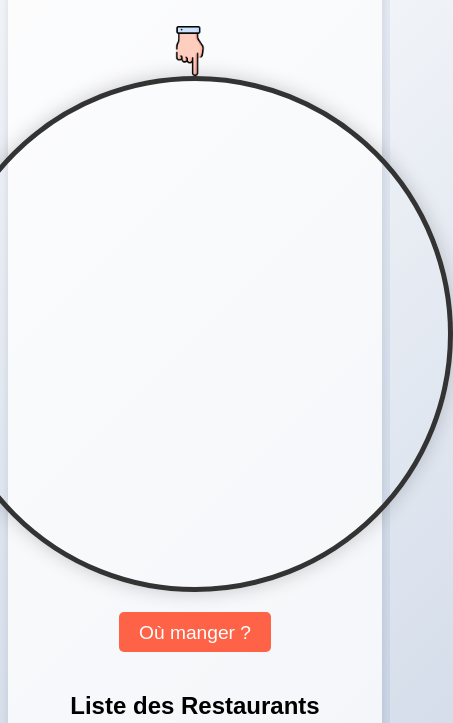
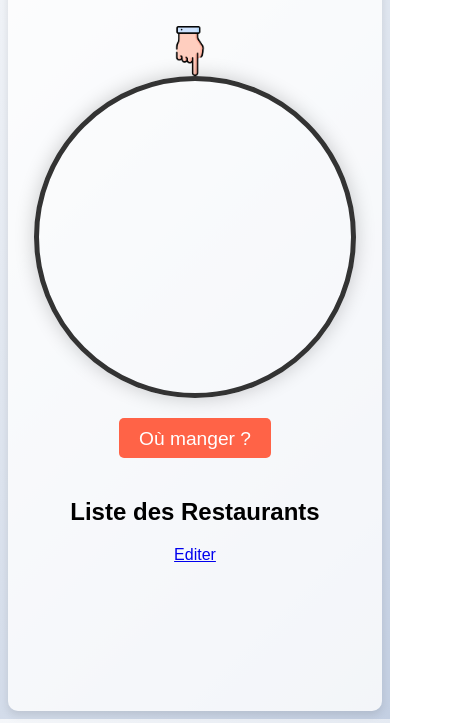
Before and after one commit to Lukyyy9/Lukyyy9.github.io, a plain HTML site: page index.html in a window 390 px wide. Shown: the part 121-844 px from the top of the page, 453 px wide, since content can reach past the window. Drawn offline with Linux system fonts and the light colour scheme; no server answers.

Commit message:
responsive

```diff
--- a/styles.css
+++ b/styles.css
@@ -12,6 +12,10 @@ body {
 @media (max-width: 950px) {
     #main {
         flex-direction: column;
+    }
+    #roulette{
+        max-width: 80vw;
+        max-height: 80vw;
     }
 }
 
```
